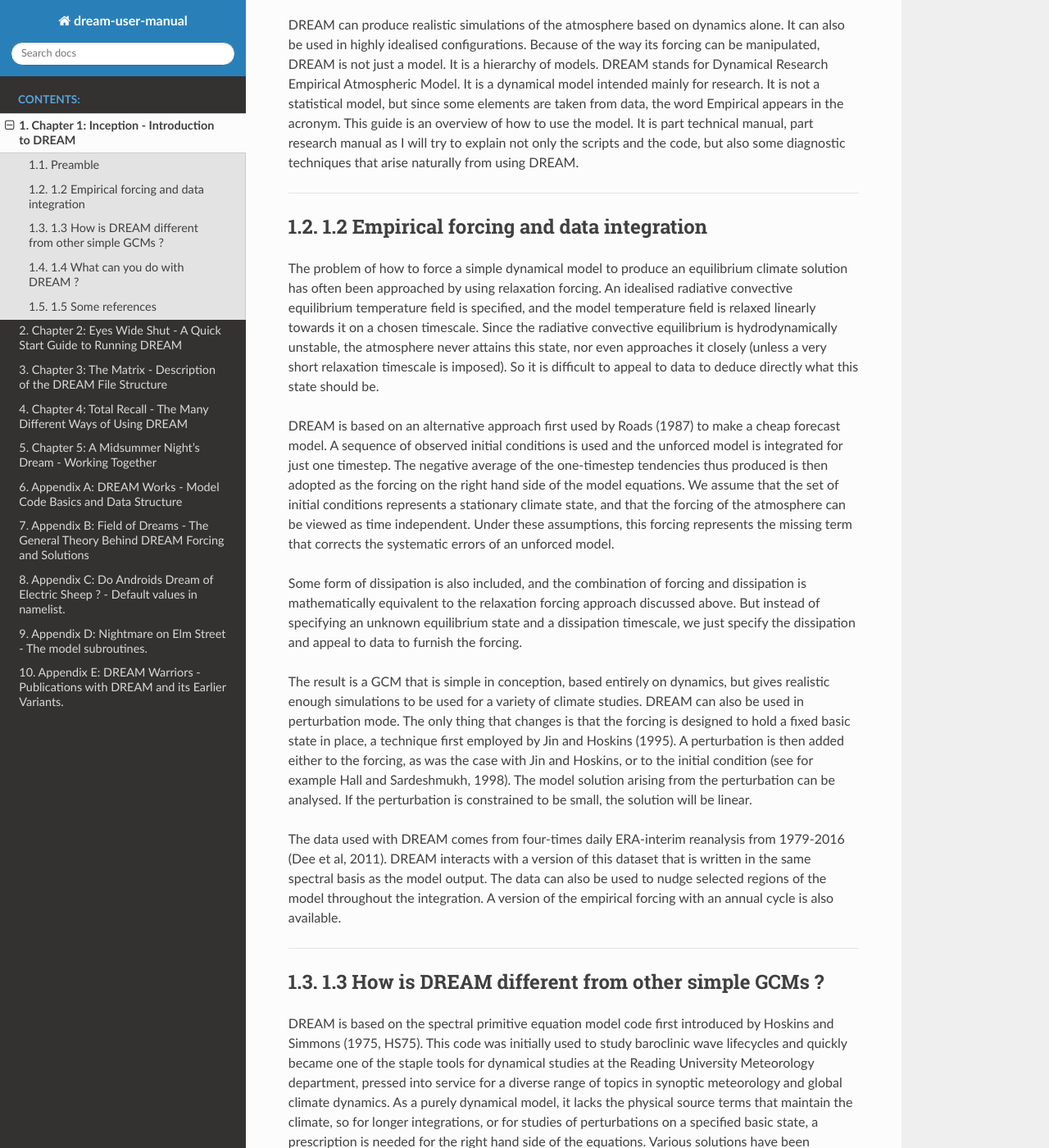
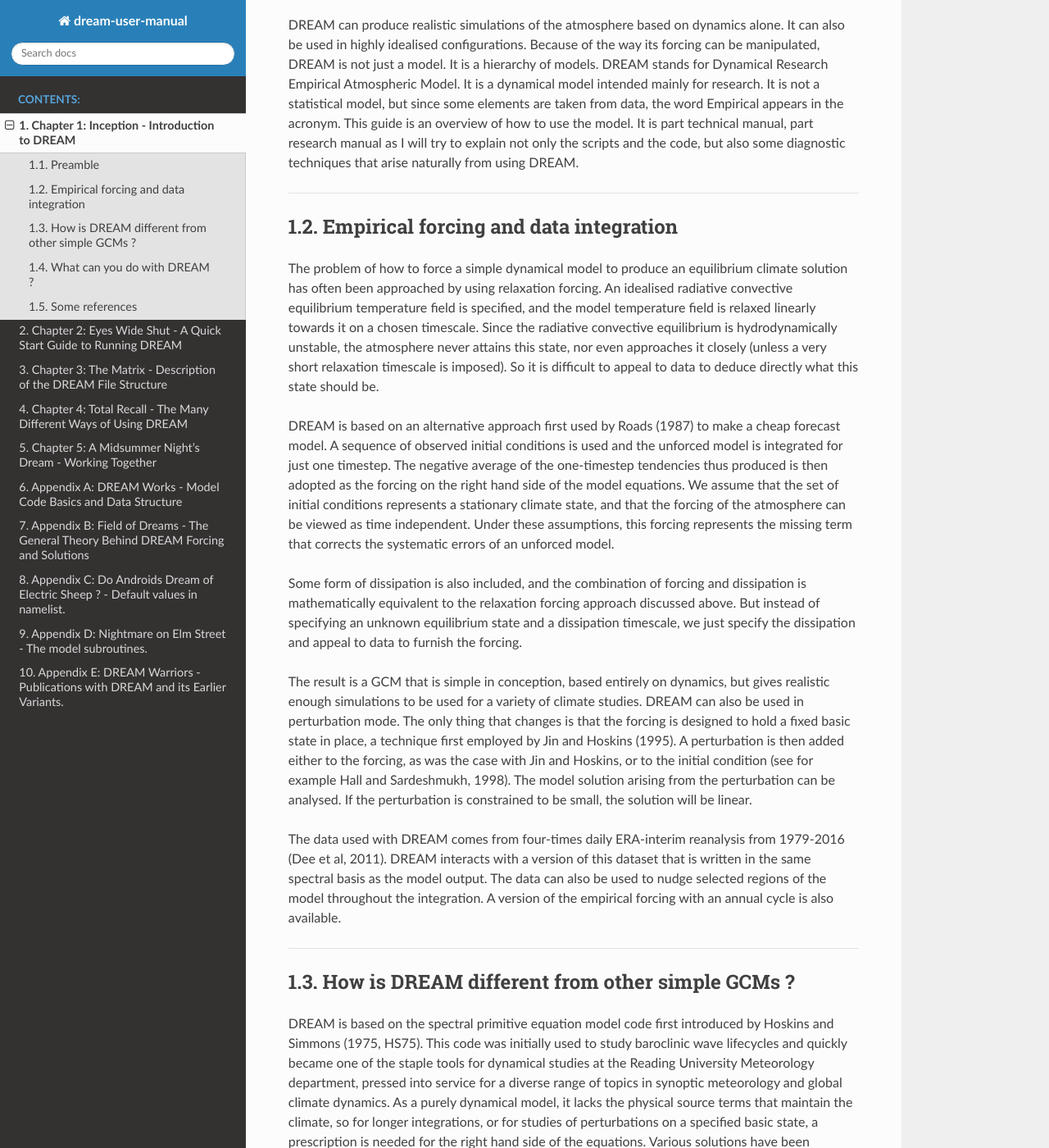
Before and after one commit to dream-gcm/usermanual, a Sphinx documentation site: the page built from source/Chapter1.md, in a window 1280 px wide and 1400 px high, scrolled down 972 px. Shown: the whole window at 82% size. Built offline with Sphinx 7.4.7 and the Read the Docs theme 2.0.0, drawn with Linux system fonts in a browser that asks for light colours; some of the changed text lies outside the part shown.

Commit message:
Update Chapter1.md

```diff
--- a/source/Chapter1.md
+++ b/source/Chapter1.md
@@ -11,7 +11,7 @@ The real world is complicated but our brains are limited, and indeed we are in t
 DREAM can produce realistic simulations of the atmosphere based on dynamics alone. It can also be used in highly idealised configurations. Because of the way its forcing can be manipulated, DREAM is not just a model. It is a hierarchy of models. DREAM stands for Dynamical Research Empirical Atmospheric Model. It is a dynamical model intended mainly for research. It is not a statistical model, but since some elements are taken from data, the word Empirical appears in the acronym. This guide is an overview of how to use the model. It is part technical manual, part research manual as I will try to explain not only the scripts and the code, but also some diagnostic techniques that arise naturally from using DREAM.
 
 ---
-## 1.2 Empirical forcing and data integration
+## Empirical forcing and data integration
 The problem of how to force a simple dynamical model to produce an equilibrium climate solution has often been approached by using relaxation forcing. An idealised radiative convective equilibrium temperature field is specified, and the model temperature field is relaxed linearly towards it on a chosen timescale. Since the radiative convective equilibrium is hydrodynamically unstable, the atmosphere never attains this state, nor even approaches it closely (unless a very short relaxation timescale is imposed). So it is difficult to appeal to data to deduce directly what this state should be.
 
 DREAM is based on an alternative approach first used by Roads (1987) to make a cheap forecast model. A sequence of observed initial conditions is used and the unforced model is integrated for just one timestep. The negative average of the one-timestep tendencies thus produced is then adopted as the forcing on the right hand side of the model equations. We assume that the set of initial conditions represents a stationary climate state, and that the forcing of the atmosphere can be viewed as time independent. Under these assumptions, this forcing represents the missing term that corrects the systematic errors of an unforced model.
@@ -23,7 +23,7 @@ The result is a GCM that is simple in conception, based entirely on dynamics, bu
 The data used with DREAM comes from four-times daily ERA-interim reanalysis from 1979-2016 (Dee et al, 2011). DREAM interacts with a version of this dataset that is written in the same spectral basis as the model output. The data can also be used to nudge selected regions of the model throughout the integration. A version of the empirical forcing with an annual cycle is also available.
 
 ---
-## 1.3 How is DREAM different from other simple GCMs ?
+## How is DREAM different from other simple GCMs ?
 DREAM is based on the spectral primitive equation model code first introduced by Hoskins and Simmons (1975, HS75). This code was initially used to study baroclinic wave lifecycles and quickly became one of the staple tools for dynamical studies at the Reading University Meteorology department, pressed into service for a diverse range of topics in synoptic meteorology and global climate dynamics. As a purely dynamical model, it lacks the physical source terms that maintain the climate, so for longer integrations, or for studies of perturbations on a specified basic state, a prescription is needed for the right hand side of the equations. Various solutions have been implemented, and as the model was used for more sophisticated applications, further representations of physical processes were added. At the same time a sequence of technical modifications were also made to simplify the code and make it more portable. That model is now known as the “IGCM” and the current version (Joshi et al, 2015) is shared by a consortium of users at UK universities.
 
 DREAM has the same dynamical core as the Reading IGCM, but it has far fewer physical parameterisations available and has not been developed by a community like the Reading model. Instead the development has been more in the direction of working with data for diagnostic modelling. The paraemterizations in DREAM are home-grown, and semi-empirical.
@@ -39,11 +39,11 @@ Here’s a list of some models that fit into the simple GCM niche:
 * ISCA - Developed at the University of Exeter. Based on the GFDL spectral dynamical core. Can be forced at various levels of complexity from relaxation to full radiation. Applicable to Earth and other planets.
 
 ---
-## 1.4 What can you do with DREAM ?
+## What can you do with DREAM ?
 In its simplest form DREAM is a dynamical model that either simulates a perpetual season or can be used to study perturbations about a fixed basic state, in both cases with time-independent forcing. An extension to the forcing has been developed that includes an annual cycle. In this way DREAM can be used for climate studies in which a one-to-one correspondence with historical data is required. DREAM is designed to work with the reanalysis data that is used to calculate the empirical forcing. This dataset can be consulted during a run to constrain predefined regions of the world to a time sequence of observations by “nudging” on a specified timescale. Further extensions to DREAM have been developed, including interaction with moist thermodynamics associated with the model’s specific humidity variable, and the response to tropical SST anomalies.  DREAM has been used for a wide range of applications, including fundamental properties of the midlatitude jets and baroclinic waves, easterly waves over West Africa, teleconnections from tropical convection, the annual cycle and seasonal prediction of continental rainfall. A complete list of publications is given in [Appendix E](https://dreamusermanual.readthedocs.io/en/latest/AppendixE.html).
 
 ---
-## 1.5 Some references
+## Some references
 * Dee D.P., et al, 2011: The ERA INTERIM reanalysis: Configuration and performance of the data assimilation system. Quart. J. Roy. Meteor. Soc., 137, 553–597.
 * Hall, N.M.J., 2000: A simple GCM based on dry dynamics and constant forcing. J. Atmos. Sci., 57, 1557-1572.
 * Hall, N.M.J., 2005: The atmospheric response to boundary forcing and the use of diagnostic models. ERCA6, EDP sciences, C. Boutron ed. J. Phys IV, France, 121, pp 125-137.
```
